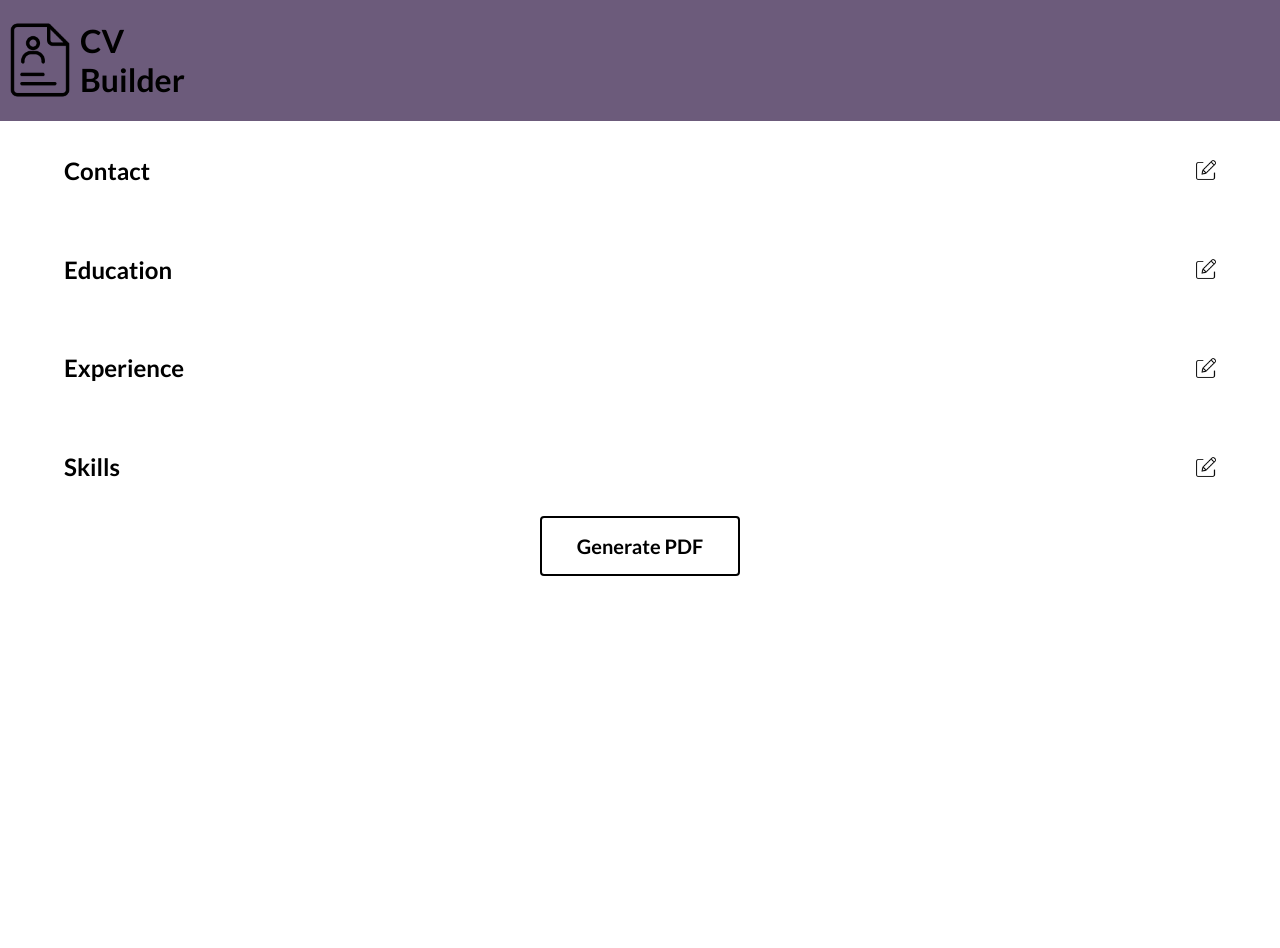
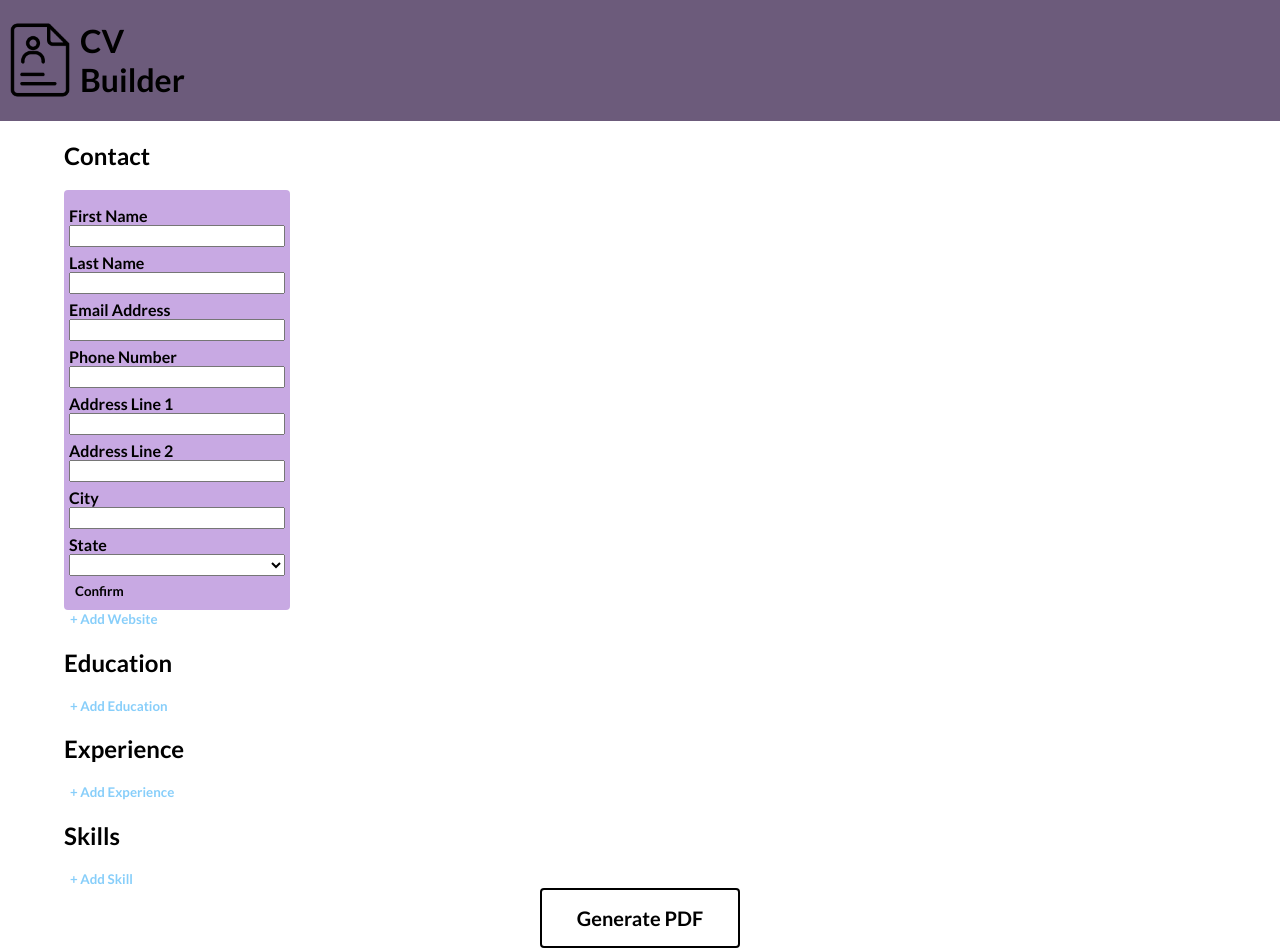
Before and after one commit to joeysantia/cv-app, a React (Create React App) app: page / in a window 1280 px wide. Before the commit the page ends 800 px from the top, so only its background shows below. Built offline with nearby package versions, Linux system fonts and the light colour scheme.

Commit message:
Refactor, bugfix, delete FieldSet

```diff
--- a/src/App.js
+++ b/src/App.js
@@ -11,10 +11,11 @@ import "./App.css";
  *
  * State:
  * 1. inputsConfirmed: when "false", displays the Form component. When "true", displays the PDF component
- * 2. inputs: contains all of the inputs sent by the Form.
+ * 2. responses: contains all of the data sent by the Form.
  *
  * MAIN FUNCTIONS:
  * 1. Displays the header.
+ * 2. updateApp: allows child components to update the app
  *
  * inputsConfirmed = true
  * 1. Generates the PDF component
--- a/src/components/Box.css
+++ b/src/components/Box.css
@@ -1,11 +1,17 @@
 .mini-form {
     background: #c8a9e3;
+    /*
+    display: grid;
+    grid-template-columns: repeat(auto-fill, minmax(150px, 1fr));
+    width: 100%;
+    */
     display: flex;
     flex-direction: column;
-    align-items: center;
-    width: min-content;
+    align-items: flex-start;
+    gap: 6px;
+    width: minmax(150px, 450px);
+    height: min-content;
     padding: 10px 5px;
-    gap: 6px;
     border-radius: 4px;
 }
 
--- a/src/components/Box.js
+++ b/src/components/Box.js
@@ -1,7 +1,7 @@
 import React from "react";
 import "./Box.css";
 import deleteIcon from "../img/delete.png";
-import editIcon from '../img/edit.png'
+import editIcon from "../img/edit.png";
 import { format } from "date-fns";
 import Input from "./Input";
 
@@ -42,63 +42,77 @@ export default class Box extends React.Component {
     };
   }
 
+  componentDidUpdate() {
+    if (
+      JSON.stringify(this.props.responses) !==
+      JSON.stringify(this.state.responses)
+    ) {
+      this.setState({
+        responses: this.props.responses,
+      });
+    }
+  }
+
   deleteBox(i) {
-
     let boxes = JSON.parse(JSON.stringify(this.props.sectionBoxes));
-
 
     this.props.updateSection({
       boxes: [...boxes.slice(0, i), ...boxes.slice(i + 1)],
     });
-
-
   }
 
   confirmResponses() {
-    let curInputs = document.querySelectorAll(`.mini-form[index="${this.props.index}"] input`)
+    let curInputs = document.querySelectorAll(
+      `#${this.props.id} input, #${this.props.id} select, #${this.props.id} textarea`
+    );
 
-    let sectionBoxes = JSON.parse(JSON.stringify(this.props.sectionBoxes))
-    let curResponses = JSON.parse(JSON.stringify(this.state.responses))
+    let sectionBoxes = JSON.parse(JSON.stringify(this.props.sectionBoxes));
+    let curResponses = JSON.parse(JSON.stringify(this.state.responses));
 
     for (let i = 0; i < curInputs.length; i++) {
-      sectionBoxes[this.props.index].inputs[i].value = curInputs[i].value
-      curResponses[i].value = curInputs[i].value
+      if (curInputs[i].type === "checkbox" && curInputs[i].checked) {
+        curResponses[3].value = "Present";
+        continue;
       }
 
-    console.log(sectionBoxes)
-
+      sectionBoxes[this.props.index].inputs[i].value = curInputs[i].value;
+      curResponses[i].value = curInputs[i].value;
+    }
 
     this.setState({
       isStaged: true,
-      responses: curResponses
-    })
+      responses: curResponses,
+    });
 
+    //do I really need to do this? Is there a simpler way?
+    this.props.updateSection({
+      boxes: sectionBoxes,
+    });
 
-
-    this.props.updateSection({
-      boxes: sectionBoxes
-    })
-
-
-
-
+    let formResponses = JSON.parse(JSON.stringify(this.props.formResponses));
+    formResponses[this.props.sectionIndex].boxes = sectionBoxes;
+    this.props.updateForm({
+      responses: formResponses,
+    });
   }
 
   render() {
     if (this.state.isStaged) {
       return (
-        <div index={this.props.index} className="mini-form">
-          {!this.props.isFixed ? <img
+        <div id={this.props.id} index={this.props.index} className="mini-form">
+          {!this.props.isFixed ? (
+            <img
               src={deleteIcon}
               className="delete"
               alt="delete"
               onClick={(e) => this.deleteBox(this.props.index)}
-          /> : null}
+            />
+          ) : null}
           <img
             src={editIcon}
-            className='edit'
-            alt='edit'
-            onClick={(e) => this.setState({isStaged: false})}
+            className="edit"
+            alt="edit"
+            onClick={(e) => this.setState({ isStaged: false })}
           />
           {this.state.responses.map((response, i) => {
             if (response.type !== "checkbox" && response.value) {
@@ -114,21 +128,29 @@ export default class Box extends React.Component {
                   <p>{value}</p>
                 </div>
               );
+            } else {
+              return null;
             }
           })}
         </div>
       );
     } else {
-      console.log(this.state.responses)
       return (
-        <div index={this.props.index} className="mini-form">
-          <div className='delete-box'>
-          {!this.props.isFixed ? <img
+        <form
+          id={this.props.id}
+          index={this.props.index}
+          className="mini-form"
+          onSubmit={(e) => this.confirmResponses()}
+        >
+          <div className="delete-box">
+            {!this.props.isFixed ? (
+              <img
                 src={deleteIcon}
                 className="delete"
                 alt="delete"
                 onClick={(e) => this.deleteBox(this.props.index)}
-          /> : null}
+              />
+            ) : null}
           </div>
           {this.state.responses.map((response, i) => {
             return (
@@ -147,8 +169,8 @@ export default class Box extends React.Component {
             );
           })}
 
-                  <button type='button' onClick={(e) => this.confirmResponses()}>Confirm</button>
-        </div>
+          <button type="submit">Confirm</button>
+        </form>
       );
     }
   }
--- a/src/components/FieldSet.css
+++ /dev/null
@@ -1,14 +0,0 @@
-.input-box {
-    display: grid;
-    display: grid;
-    grid-template-columns: repeat(auto-fill, minmax(200px, 1fr));
-    gap: 0.5rem 2rem
-}
-
-.fieldset {
-    width: 100%
-}
-
-h2 {
-    text-align: center;
-}
--- a/src/components/Form.js
+++ b/src/components/Form.js
@@ -3,12 +3,11 @@ import Section from "./Section";
 import "./Form.css";
 
 export default class Form extends React.Component {
-
   /**
    *
    * Props:
    * 1. updateForm: function that allows responses to be sent to App
-   * (currently I have responses inherited as props from the App - but I think these can be removed!)
+   * 2. responses: previously sent data from the form
    *
    * State:
    * 1. responses: array with responses passed up from each section
@@ -23,68 +22,36 @@ export default class Form extends React.Component {
 
     this.state = {
       responses: [
-        {
-          title: "Contact",
-          responses: [/*
-            {
-              title: "First Name",
-              id: "first-name",
-              type: "text",
-              required: true,
-            },
-            {
-              title: "Last Name",
-              id: "last-name",
-              type: "text",
-              required: true,
-            },
-            {
-              title: "Email Address",
-              id: "email",
-              type: "email",
-              required: true,
-            },
-            {
-              title: "Phone Number",
-              id: "phone",
-              type: "phone",
-              required: true,
-            },
-            {
-              title: "Address Line 1",
-              id: "address-1",
-              type: "text",
-              required: true,
-            },
-            {
-              title: "Address Line 2",
-              id: "address-2",
-              type: "text",
-              required: false,
-            },
-            {
-              title: "City",
-              id: "city",
-              type: "text",
-              required: true,
-            },
-            {
-              title: "State",
-              id: "state",
-              type: "states",
-              required: true,
-            },*/
-          ],
-        },
-        { title: "Education", responses: [] },
-        { title: "Experience", responses: [] },
-        { title: "Skills", responses: [] },
+        { title: "Contact", boxes: [] },
+        { title: "Education", boxes: [] },
+        { title: "Experience", boxes: [] },
+        { title: "Skills", boxes: [] },
       ],
     };
     this.updateForm = this.setState.bind(this);
   }
 
+  submitForm(e) {
+        e.preventDefault()
+        let inputs = document.querySelectorAll('input')
+
+        if (!inputs.length) {
+          this.props.updateApp({
+            inputsConfirmed: true,
+            responses: this.state.responses,
+          })
+        } else {
+          alert('Please confirm all information before generating a PDF.')
+        }
+
+  }
+
   render() {
+    let contactButton = {
+      id: "website",
+      text: "+ Add Website",
+      inputsRendered: false,
+    };
     let contactInputs = [
       {
         title: "First Name",
@@ -134,27 +101,21 @@ export default class Form extends React.Component {
         type: "states",
         required: true,
       },
-    ]
-    let contactButton = {
-      id: "website",
-      text: "+ Add Website",
-      inputsRendered: false,
-    };
+    ];
     let websiteInputs = [
       {
         title: "Website Label",
         class: "website-label",
         type: "text",
-        required: false,
+        required: true,
       },
       {
         title: "Website URL",
         class: "website-url",
         type: "text",
-        required: false,
+        required: true,
       },
     ];
-
     let educationButton = {
       id: "education",
       text: "+ Add Education",
@@ -273,7 +234,7 @@ export default class Form extends React.Component {
       skillsInputs,
     ];
     return (
-      <div id="form">
+      <div id="form" /*onSubmit={(e) => this.submitForm(e)}*/>
         {this.state.responses.map((data, i) => {
           return (
             <Section
@@ -282,9 +243,8 @@ export default class Form extends React.Component {
               index={i}
               key={i}
               formResponses={this.state.responses}
-              //inputs={data.title === "Contact" ? contactInputs : []}
+              //why do I separate fixedInputs?
               fixedInputs={data.title === "Contact" ? contactInputs : []}
-              //fixedBoxInputs={data.title === "Contact" ? contactInputs : []}
               boxInputs={inputDict[i]}
               addButton={buttonDict[i]}
               updateForm={this.updateForm}
@@ -294,11 +254,7 @@ export default class Form extends React.Component {
         <button
           type="button"
           id="pdf"
-          onClick={(e) =>
-            this.props.updateApp({
-              inputsConfirmed: true,
-              responses: this.state.responses,
-            })
+          onClick={(e) => this.submitForm(e)
           }
         >
           Generate PDF
--- a/src/components/Section.js
+++ b/src/components/Section.js
@@ -1,14 +1,11 @@
 import React from "react";
-import Box from './Box'
+import Box from "./Box";
 import Input from "./Input";
-import FieldSet from "./FieldSet";
 import { format } from "date-fns";
-import deleteIcon from "../img/delete.png";
 import editIcon from "../img/edit.png";
 import "./Section.css";
 
 export default class Section extends React.Component {
-
   /**
    *
    * PLAN FOR THIS COMPONENT
@@ -31,41 +28,51 @@ export default class Section extends React.Component {
    * 2a. (If this is Contact, then there is a fixed box that is automatically there)
    * 3. Add box: adds a new Box to the this.state.boxes
    * 4. updateSection: passed down to boxes, which allows them to update state
+   *
+   * Need to do:
+   * 1. Create a boolean that indicates all of the boxes
+   *    are confirmed.
+   * 2.
    */
   constructor(props) {
     super(props);
 
     this.state = {
-      responses: [], //this.props.responses.slice(0, this.props.fixedInputs),
-      boxes: this.props.fixedInputs.length ? [{isFixed: true, inputs: this.props.fixedInputs}] : [],
-      isStaged: true,
+      boxes: this.props.fixedInputs.length
+        ? [{ isFixed: true, inputs: this.props.fixedInputs }]
+        : [],
+      isStaged: false,
     };
 
-    this.updateSection = this.setState.bind(this)
+    this.updateSection = this.setState.bind(this);
   }
 
   addBox() {
-    let boxInputs = JSON.parse(JSON.stringify(this.props.boxInputs))
+    let boxInputs = JSON.parse(JSON.stringify(this.props.boxInputs));
 
     this.setState({
-      boxes: [...this.state.boxes, {isFixed: false, inputs: boxInputs}]
-    })
+      boxes: [...this.state.boxes, { isFixed: false, inputs: boxInputs }],
+    });
   }
 
   generateBoxes(boxes) {
-    //console.log(boxes)
     return (
       <div className="box-box">
         {boxes.map((box, i) => {
-          //console.log(box.inputs)
           return (
             <Box
               key={i}
               index={i}
+              id={`${this.props.title}-${i}`}
               responses={box.inputs}
+              //do I need to update the section and
+              //form separately?
+              formResponses={this.props.formResponses}
               updateSection={this.updateSection}
+              updateForm={this.props.updateForm}
               sectionBoxes={this.state.boxes}
-            isFixed={box.isFixed ? true : false}
+              sectionIndex={this.props.index}
+              isFixed={box.isFixed}
             />
           );
         })}
@@ -98,40 +105,7 @@ export default class Section extends React.Component {
     );
   }
 
-  /*
-  addInputs() {
-      this.setState({
-      responses: [...this.state.responses, ...this.props.boxInputs],
-    });
-  }
-  */
-
- updateInputs(e) {
-    //console.log('just updated the form!')
-    e.preventDefault();
-    let data = document.getElementById(this.props.title);
-    let newResponses = this.props.formResponses;
-
-    let curResponses = this.state.responses;
-
-    for (let i = 0; i < curResponses.length; i++) {
-      if (data.elements[i].type === "checkbox" && data.elements[i].checked) {
-        curResponses[3].value = "Present";
-        continue;
-      }
-
-      curResponses[i].value = data.elements[i].value;
-    }
-    newResponses[this.props.index].responses = curResponses;
-    this.props.updateForm({
-      responses: newResponses,
-    });
-     this.setState({ isStaged: true });
-
-  }
-
   render() {
-    console.log(this.props.title, !!this.props.fixedInputs)
     if (this.state.isStaged) {
       return (
         <div className="section-box">
@@ -146,13 +120,12 @@ export default class Section extends React.Component {
             </div>
           </div>
           <div className="summary-grid">
-            {
-            this.state.responses.map((response, i) => {
+            {this.state.responses.map((response, i) => {
               if (response.type !== "checkbox" && response.value) {
-                let value = response.value
+                let value = response.value;
 
-                if (response.type === 'month' && value !== "Present") {
-                  value = format(new Date(response.value), "LLLL y")
+                if (response.type === "month" && value !== "Present") {
+                  value = format(new Date(response.value), "LLLL y");
                 }
 
                 return (
@@ -162,7 +135,7 @@ export default class Section extends React.Component {
                   </div>
                 );
               } else {
-                return null
+                return null;
               }
             })}
           </div>
@@ -170,21 +143,15 @@ export default class Section extends React.Component {
       );
     } else {
       return (
-        <form id={this.props.title} onSubmit={(e) => this.updateInputs(e)}>
-          {/*<FieldSet
-            title={this.props.title}
-            inputs={this.props.responses.slice(0, this.props.fixedInputs)}
-      />*/}
+        <div id={this.props.title}>
           <h2>{this.props.title}</h2>
           {this.generateBoxes(this.state.boxes)}
           <div className="button-box">
             <button type="button" onClick={(e) => this.addBox(e)}>
               {this.props.addButton.text}
             </button>
-
-            <button type="submit">Confirm</button>
           </div>
-        </form>
+        </div>
       );
     }
   }
```
Also changed, not shown: src/components/FieldSet.js (deleted, +0 -44 lines), src/components/Section.css (+0 -10 lines). Lines whose indentation alone changed are shown as unchanged.
